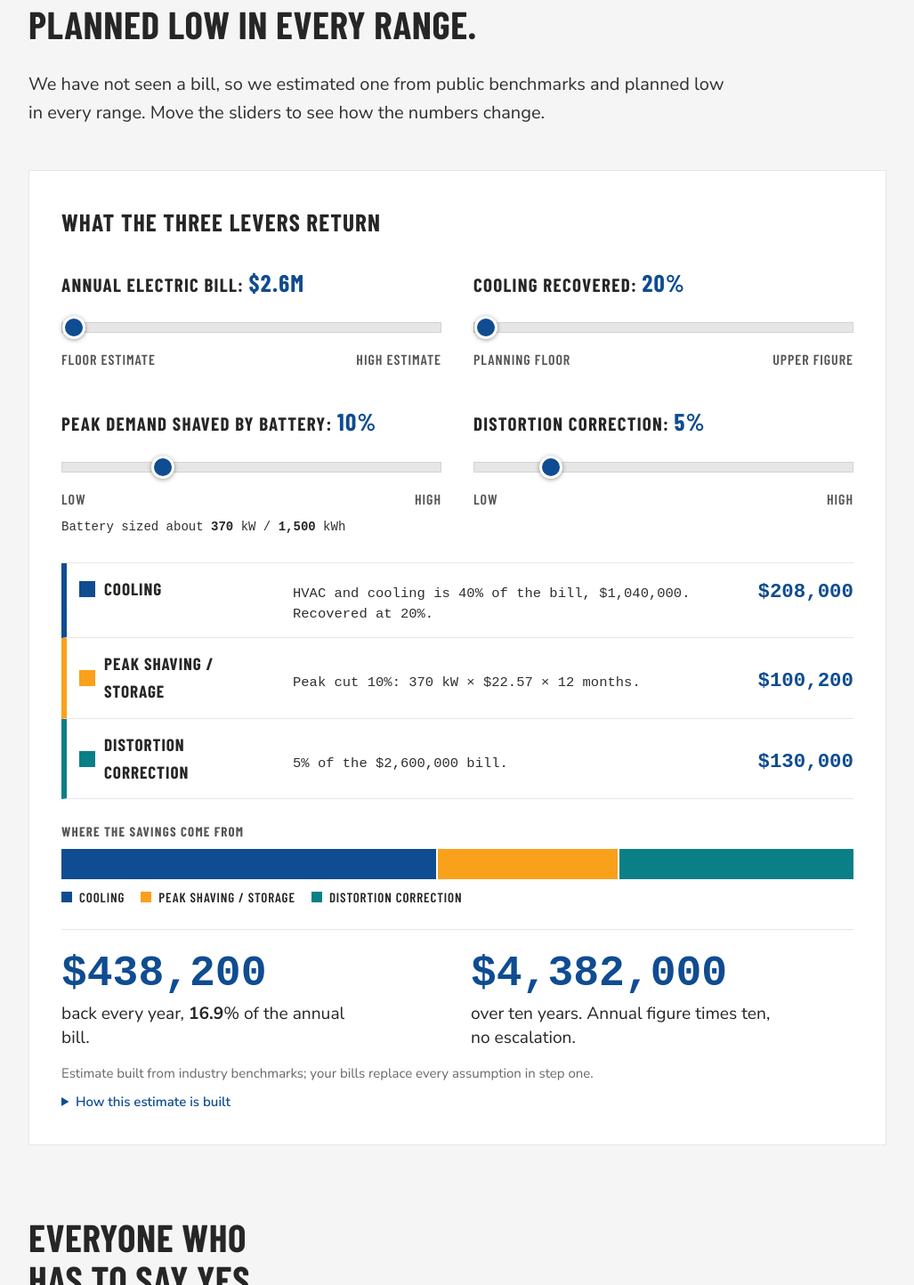
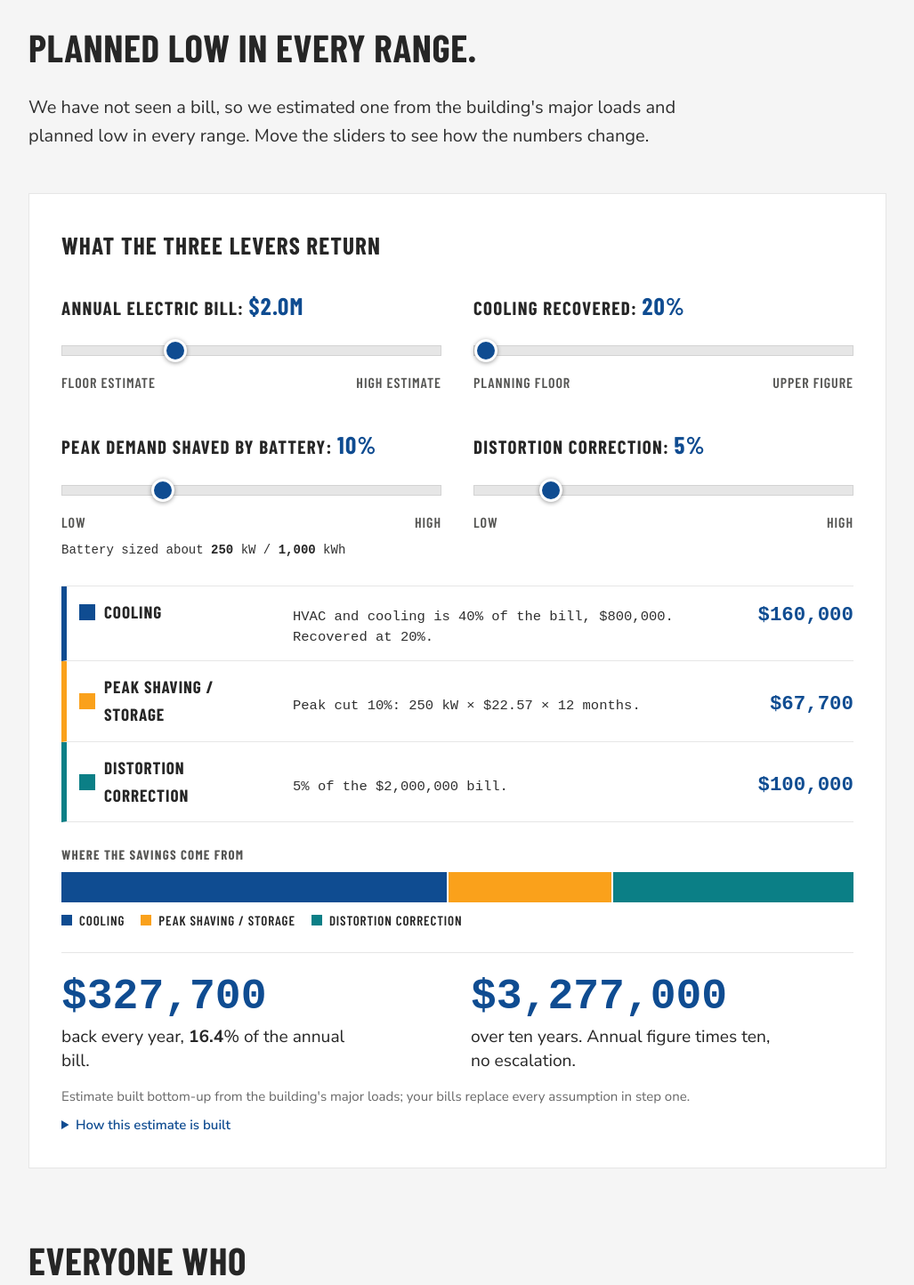
Before and after one commit to DanKnowsAGuy-web/lionheart-horseshoe, a plain HTML site: page index.html in a window 1280 px wide. Shown: the part 8841-10285 px from the top of the page at 89% size, without its empty margins (126-1153 px from the left). Drawn offline with nearby package versions, Linux system fonts and the light colour scheme; a web font is replaced by a local one.

Commit message:
Rebase bill estimate bottom-up ($1.4M to $3.5M, default $2.0M); rebalance LionHeart/Energy+ logo lockup
Co-Authored-By: Claude Opus 5.5 <noreply@anthropic.com>

```diff
--- a/index.html
+++ b/index.html
@@ -51,14 +51,14 @@
   header{padding:clamp(16px,2.6vw,24px) 0;border-bottom:1px solid var(--line);background:#fff}
   .header-row{display:flex;align-items:center;justify-content:space-between;gap:24px;flex-wrap:wrap}
   .lockup{display:flex;align-items:center;gap:18px;flex-wrap:wrap}
-  .lockup .lh{height:46px;width:auto;display:block}
+  .lockup .lh{height:72px;width:auto;display:block}
   .lockup .partner{display:flex;align-items:center;gap:12px;font-family:var(--disp);font-weight:600;font-size:16px;letter-spacing:.14em;text-transform:uppercase;color:var(--mut);border-left:1px solid var(--line);padding-left:18px}
-  .lockup .partner img{height:22px;width:auto;display:block}
+  .lockup .partner img{height:16.3px;width:auto;display:block}
   .prepared{font-family:var(--disp);font-size:16px;letter-spacing:.14em;text-transform:uppercase;color:var(--blue);font-weight:700}
   @media (max-width:640px){
     header{padding:12px 0}
     .header-row{flex-wrap:nowrap;gap:12px;align-items:center}
-    .lockup .lh{height:34px}
+    .lockup .lh{height:36px}
     .lockup .partner{display:none}
     .prepared{font-size:13px;letter-spacing:.1em;text-align:right;flex-shrink:0}
   }
@@ -246,9 +246,10 @@
   .btn:focus-visible{outline:3px solid #fff;outline-offset:3px}
   .cta .who{margin-top:24px;color:#fff;font-size:18px}
   .cta .logos{margin-top:36px;display:flex;align-items:center;gap:18px;flex-wrap:wrap}
-  .cta .logos img.lh{height:48px;width:auto;display:block}
+  .cta .logos img.lh{height:72px;width:auto;display:block}
   .cta .logos .sep{font-family:var(--disp);font-size:15px;letter-spacing:.14em;text-transform:uppercase;color:#cfdbf2;font-weight:600}
-  .cta .logos img.ep{height:24px;width:auto;display:block}
+  .cta .logos img.ep{height:16.3px;width:auto;display:block}
+  @media (max-width:640px){.cta .logos img.lh{height:56px}.cta .logos img.ep{height:12.7px}}
 
   footer{padding:32px 0 40px;background:#fff;border-top:1px solid var(--line)}
   footer p{font-size:15px;line-height:1.6;color:var(--mut);max-width:84ch}
@@ -951,14 +952,14 @@
   <div class="wrap">
     <div class="prose">
       <h2 class="rv">Planned low in every range.</h2>
-      <p class="rv">We have not seen a bill, so we estimated one from public benchmarks and planned low in every range. Move the sliders to see how the numbers change.</p>
+      <p class="rv">We have not seen a bill, so we estimated one from the building's major loads and planned low in every range. Move the sliders to see how the numbers change.</p>
     </div>
     <div class="equation rv" id="equation">
       <p class="eq-intro">What the three levers return</p>
       <div class="eq-controls">
         <div class="eq-ctl">
-          <label for="eqBill">Annual electric bill: <strong id="eqBillVal">$2.6M</strong></label>
-          <input type="range" id="eqBill" min="2.6" max="5.2" step="0.1" value="2.6" aria-label="Estimated annual electric bill, millions of dollars">
+          <label for="eqBill">Annual electric bill: <strong id="eqBillVal">$2.0M</strong></label>
+          <input type="range" id="eqBill" min="1.4" max="3.5" step="0.1" value="2.0" aria-label="Estimated annual electric bill, millions of dollars">
           <div class="eq-ends" aria-hidden="true"><span>Floor estimate</span><span>High estimate</span></div>
         </div>
         <div class="eq-ctl">
@@ -970,7 +971,7 @@
           <label for="eqPeak">Peak demand shaved by battery: <strong id="eqPeakVal">10%</strong></label>
           <input type="range" id="eqPeak" min="5" max="25" step="1" value="10" aria-label="Share of peak demand shaved by a battery, percent">
           <div class="eq-ends" aria-hidden="true"><span>Low</span><span>High</span></div>
-          <p class="eq-batt">Battery sized about <b id="mBattKw">370</b> kW / <b id="mBattKwh">1,500</b> kWh</p>
+          <p class="eq-batt">Battery sized about <b id="mBattKw">250</b> kW / <b id="mBattKwh">1,000</b> kWh</p>
         </div>
         <div class="eq-ctl">
           <label for="eqDist">Distortion correction: <strong id="eqDistVal">5%</strong></label>
@@ -981,26 +982,26 @@
       <div class="eq-rows" aria-live="polite">
         <div class="eq-row r-cool">
           <span class="k"><i class="sw sw-cool" aria-hidden="true"></i>Cooling</span>
-          <span class="m">HVAC and cooling is 40% of the bill, <span id="mHvac">$1,040,000</span>. Recovered at <span id="mPct">20</span>%.</span>
-          <b id="mHvacSave">$208,000</b>
+          <span class="m">HVAC and cooling is 40% of the bill, <span id="mHvac">$800,000</span>. Recovered at <span id="mPct">20</span>%.</span>
+          <b id="mHvacSave">$160,000</b>
         </div>
         <div class="eq-row r-peak">
           <span class="k"><i class="sw sw-peak" aria-hidden="true"></i>Peak shaving / storage</span>
-          <span class="m">Peak cut <span id="mPeakPct">10</span>%: <span id="mKw">370</span> kW &times; $22.57 &times; 12 months.</span>
-          <b id="mDem">$100,200</b>
+          <span class="m">Peak cut <span id="mPeakPct">10</span>%: <span id="mKw">250</span> kW &times; $22.57 &times; 12 months.</span>
+          <b id="mDem">$67,700</b>
         </div>
         <div class="eq-row r-dist">
           <span class="k"><i class="sw sw-dist" aria-hidden="true"></i>Distortion correction</span>
-          <span class="m"><span id="mDistPct">5</span>% of the <span id="mBill">$2,600,000</span> bill.</span>
-          <b id="mDist">$130,000</b>
+          <span class="m"><span id="mDistPct">5</span>% of the <span id="mBill">$2,000,000</span> bill.</span>
+          <b id="mDist">$100,000</b>
         </div>
       </div>
       <div class="eq-stack">
         <div class="eq-stack__cap">Where the savings come from</div>
         <div class="eq-stack__bar" id="eqStack" role="img" aria-label="Stacked bar of annual savings by lever">
-          <span id="sgCool" class="sw-cool" style="width:47.5%"></span>
-          <span id="sgPeak" class="sw-peak" style="width:22.9%"></span>
-          <span id="sgDist" class="sw-dist" style="width:29.7%"></span>
+          <span id="sgCool" class="sw-cool" style="width:48.83%"></span>
+          <span id="sgPeak" class="sw-peak" style="width:20.66%"></span>
+          <span id="sgDist" class="sw-dist" style="width:30.52%"></span>
         </div>
         <div class="eq-stack__lg" aria-hidden="true">
           <span><i class="sw sw-cool"></i>Cooling</span>
@@ -1010,20 +1011,20 @@
       </div>
       <div class="eq-visual">
         <div class="eq-val">
-          <span class="eq-big">$<span id="eqAnnual">438,200</span></span>
-          <span class="eq-label">back every year, <b id="mShare">16.9</b>% of the annual bill.</span>
+          <span class="eq-big">$<span id="eqAnnual">327,700</span></span>
+          <span class="eq-label">back every year, <b id="mShare">16.4</b>% of the annual bill.</span>
         </div>
         <div class="eq-val">
-          <span class="eq-big">$<span id="eqTen">4,382,000</span></span>
+          <span class="eq-big">$<span id="eqTen">3,277,000</span></span>
           <span class="eq-label">over ten years. Annual figure times ten, no escalation.</span>
         </div>
       </div>
-      <p class="eq-fine">Estimate built from industry benchmarks; your bills replace every assumption in step one.</p>
+      <p class="eq-fine">Estimate built bottom-up from the building's major loads; your bills replace every assumption in step one.</p>
       <details class="eq-how">
         <summary>How this estimate is built</summary>
         <ul>
-          <li>Bill and cooling: an assumed 100 to 200 kWh per square foot across 233,000 square feet at 7.0 cents per kWh, with cooling taken as 40 percent of the bill, a published industry estimate we have not verified.</li>
-          <li>Demand rate: a stand-in Indiana tariff of $22.57 per kW per month, applied to an assumed 3,700 to 7,300 kW peak.</li>
+          <li>Bill and cooling: built bottom-up from the building's major loads (slot machines, the cooling plant, air handling, lighting, and kitchens) at Indiana commercial rates, about 11 to 13 cents per kWh all in, with cooling taken as 40 percent of the bill, a published industry estimate we have not verified.</li>
+          <li>Demand rate: a stand-in Indiana tariff of $22.57 per kW per month, applied to an assumed peak of about 1,750 to 4,375 kW, in proportion to the bill.</li>
           <li>The battery shaving range of 5 to 25 percent reflects a 24/7 load with a narrow evening peak.</li>
           <li>The distortion range of 3 to 14 percent of the bill is anchored by the two proof results above, 8.6 and 14 percent.</li>
           <li>The three levers overlap somewhat, so the defaults sit low. Your bills replace every assumption in step one.</li>
@@ -1112,7 +1113,7 @@
 
 <footer>
   <div class="wrap">
-    <p class="fine">Technology results shown are results achieved by the technologies we deploy at the sites named or documented in the studies cited, under their own conditions; they are not predictions for any specific property. Regional programs aggregate hundreds of additional sites into the 200 plus total. Savings figures in the technology record are stated as a share of the HVAC and cooling portion of a facility bill, not the whole bill. Estimates on this page use public benchmarks in place of your bills and are replaced by them. Distortion correction benefits, including the maintenance and equipment life ranges, are stated as up to figures and are confirmed at your site. Tax credit availability is as of October 2026; confirm with tax counsel.</p>
+    <p class="fine">Technology results shown are results achieved by the technologies we deploy at the sites named or documented in the studies cited, under their own conditions; they are not predictions for any specific property. Regional programs aggregate hundreds of additional sites into the 200 plus total. Savings figures in the technology record are stated as a share of the HVAC and cooling portion of a facility bill, not the whole bill. Estimates on this page are built from the building's major loads in place of your bills and are replaced by them. Distortion correction benefits, including the maintenance and equipment life ranges, are stated as up to figures and are confirmed at your site. Tax credit availability is as of October 2026; confirm with tax counsel.</p>
     <p class="fine">Sources: building size, opening, and slot count from Wikipedia and GGB News; ventilation guidance from ASHRAE 62.1 and industry casino design guidance; LionHeart service descriptions from lionheartpower.com.</p>
     <p class="fine">Prepared by LionHeart Critical Power Services in partnership with Energy+. Private and confidential, prepared for Horseshoe Indianapolis.</p>
   </div>
@@ -1188,7 +1189,7 @@
       const b=parseFloat(bill.value),p=parseInt(pct.value,10),sp=parseInt(peakS.value,10),sd=parseInt(distS.value,10);
       const billD=Math.round(b*1e6);
       const hvac=billD*HVAC_SHARE,hvacSave=r100(hvac*p/100);
-      const peak=3700+(b-2.6)/2.6*3600;
+      const peak=b*1250;
       const kw=Math.round(peak*sp/100);
       const dem=r100(kw*RATE*12);
       const dist=r100(billD*sd/100);
```
